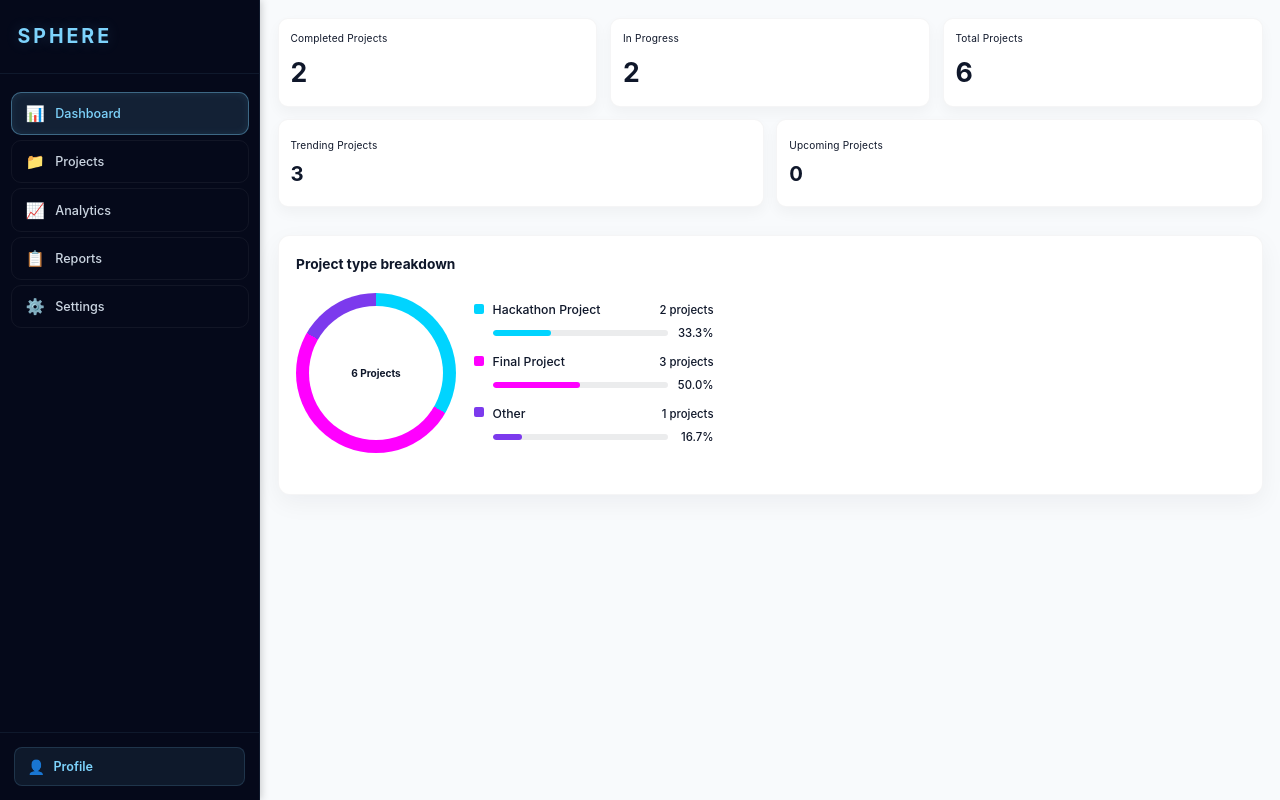
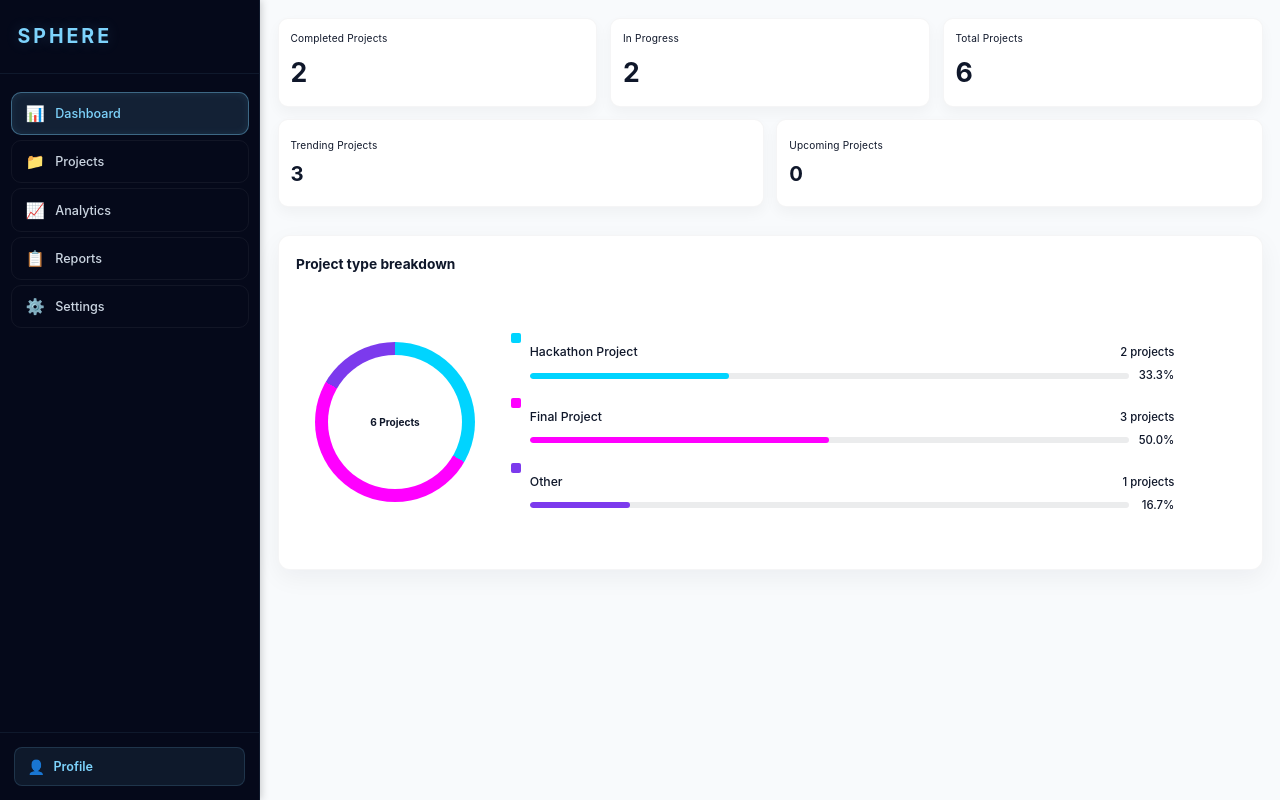
Before and after one commit to Srivalli0213/sphere-ui, an Angular app: page /dashboard in a window 1280 px wide. Built offline with nearby package versions, Linux system fonts and the light colour scheme.

Commit message:
css-fix: Optimized donut chart look

```diff
--- a/src/app/dashboard/dashboard.component.css
+++ b/src/app/dashboard/dashboard.component.css
@@ -132,9 +132,11 @@
 .chart-title{ font-size:0.98rem; font-weight:700; color:var(--text); }
 
 .chart-body{
+  border: 0px solid red;
   display:flex;
   align-items:center;
   justify-content:flex-start;
+  padding: 2%;
   gap:1.25rem;
   width:100%;
 }
@@ -169,11 +171,13 @@
 }
 
 .chart-legend{
+  border: 0px solid red;
   flex:0 1 240px;
-  min-width:200px;
+  min-width:700px;
   display:flex;
   flex-direction:column;
   gap:0.75rem;
+  padding: 2%;
 }
 
 .legend-item{
@@ -196,6 +200,8 @@
   flex-direction:column;
   gap:0.35rem;
   min-width:0;
+  border: 0px solid red;
+  margin-top: 2%;
 }
 
 .legend-header{
```
